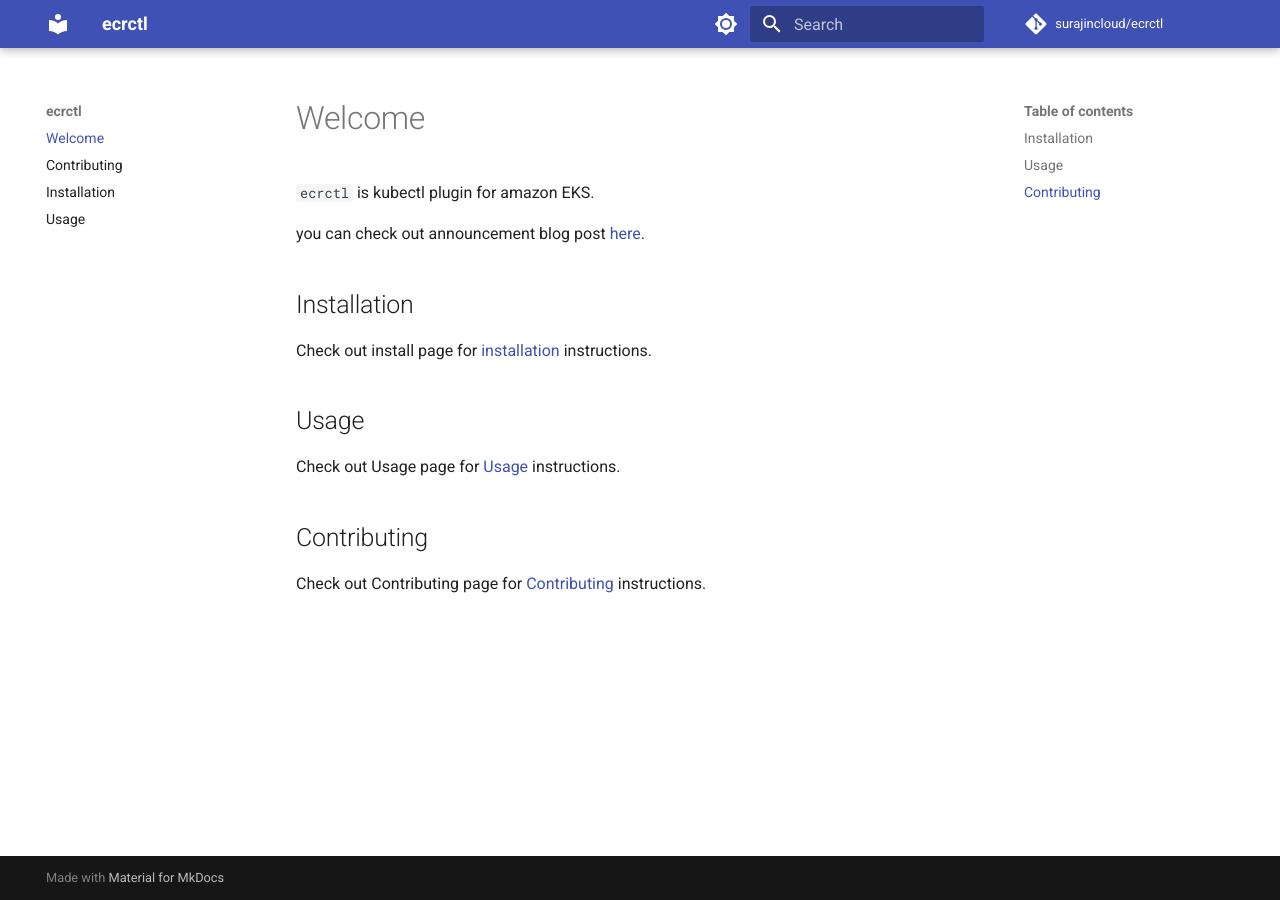
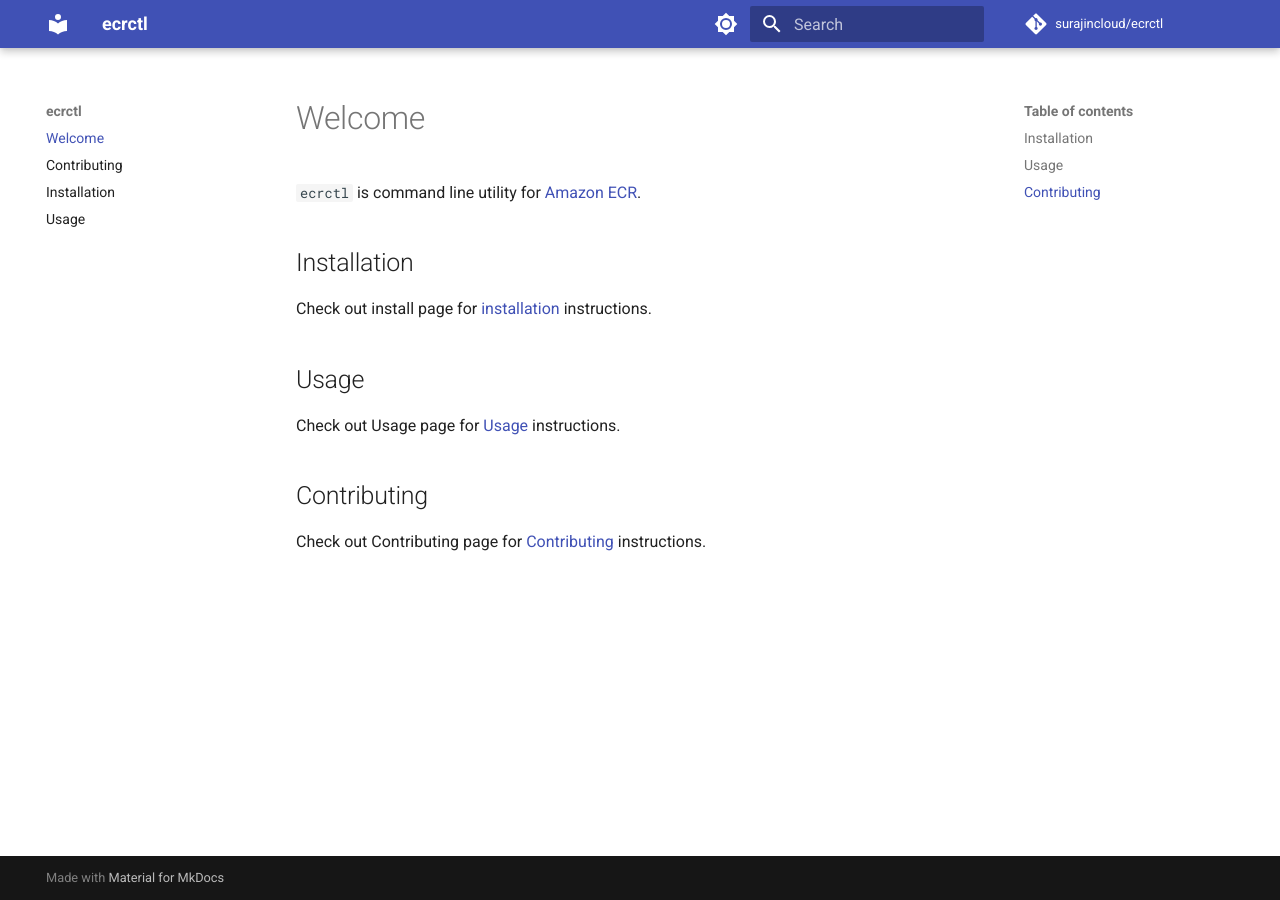
Before and after one commit to surajincloud/ecrctl, an MkDocs documentation site: the page built from docs/index.md, in a window 1280 px wide. Built offline with MkDocs 1.6.1 and Material for MkDocs 9.7.7, drawn with Linux system fonts in a browser that asks for light colours; comment, search, counter and statistics services are not loaded.

Commit message:
Update index.md

```diff
--- a/docs/index.md
+++ b/docs/index.md
@@ -1,8 +1,7 @@
 # Welcome
 
-`ecrctl` is kubectl plugin for amazon EKS.
+`ecrctl` is command line utility for [Amazon ECR](https://aws.amazon.com/ecr/).
 
-you can check out announcement blog post [here](https://surajincloud.com/announcing-ecrctl-plugin-v0-1-0).
 
 ## Installation
 
```
